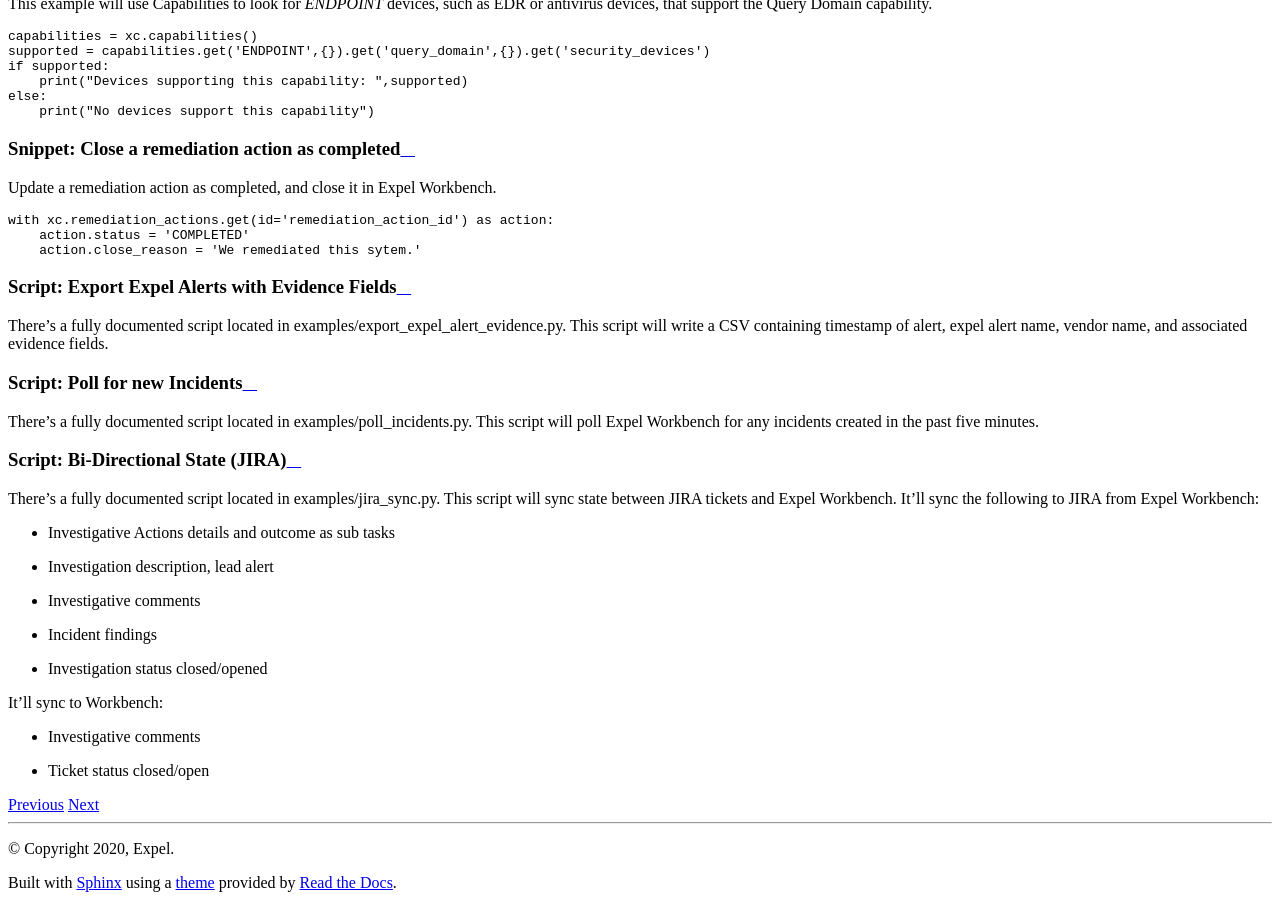
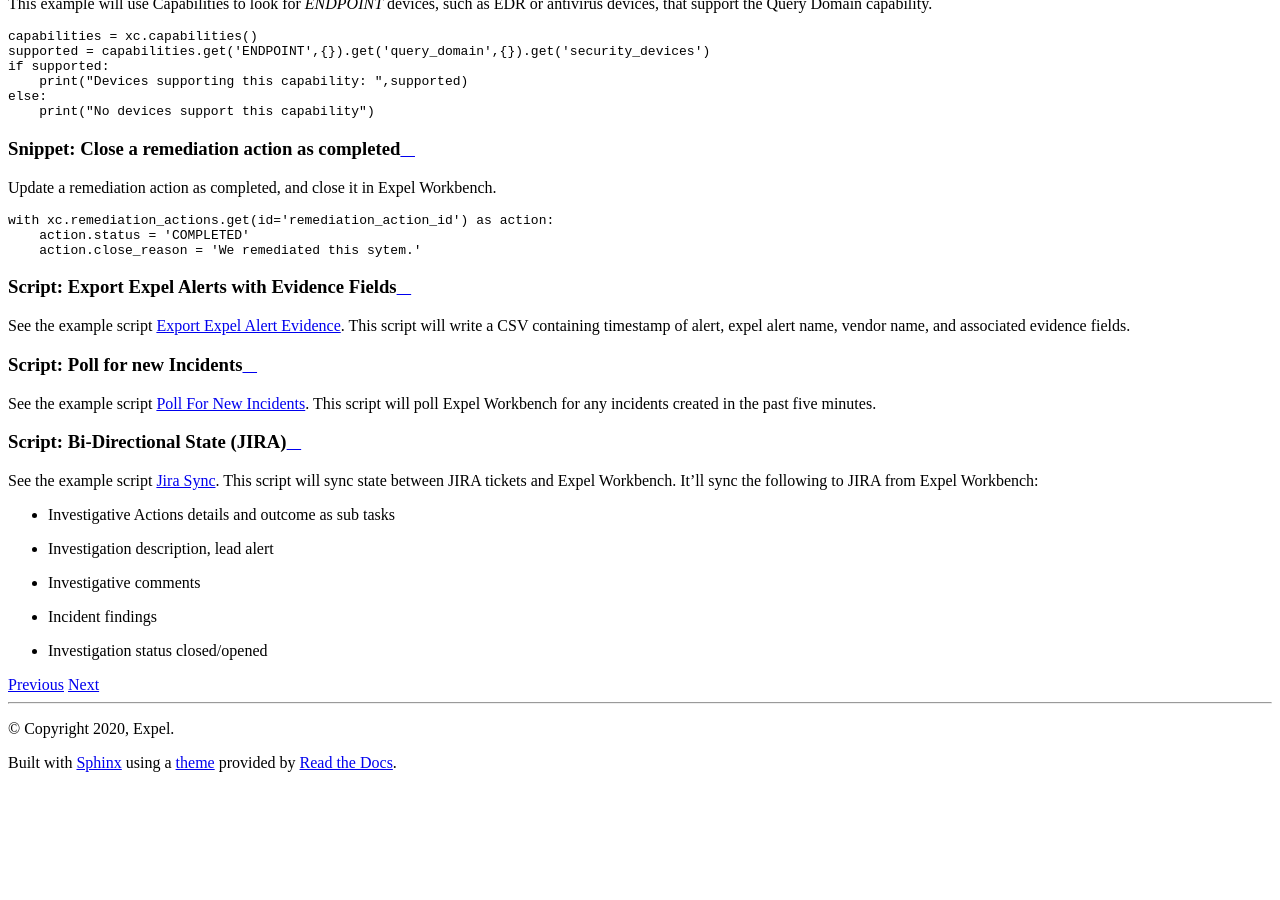
Before and after one commit to expel-io/pyexclient, a Sphinx documentation site: the page built from docs/examples/use_cases.rst, in a window 1280 px wide and 900 px high, scrolled down 4933 px. Built offline with Sphinx 7.4.7 and the Read the Docs theme 2.0.0, drawn with Linux system fonts in a browser that asks for light colours; after the commit the page ends 5713 px from its top, so only the background shows below that; some of the changed text lies outside the part shown.

Commit message:
link to example files

```diff
--- a/docs/examples/use_cases.rst
+++ b/docs/examples/use_cases.rst
@@ -33,7 +33,7 @@ To authenticate with an api key:
 Snippet: List all open remediation actions
 ------------------------------------------
 
-Sometimes it can be useful to review all open remediation actions. This is a snippet of examples/open_remediation_actions.py will list all remediation actions
+Sometimes it can be useful to review all open remediation actions. This is a snippet of `Open Remediation Actions <https://github.com/expel-io/pyexclient/blob/master/examples/open_remediation_actions.py>`_ will list all remediation actions
 that are not currently completed or closed. You can optionally specifiy a date range to scope the search too.
 
 .. literalinclude:: ../../examples/open_remediation_actions.py
@@ -348,27 +348,22 @@ Update a remediation action as completed, and close it in Expel Workbench.
 
 Script: Export Expel Alerts with Evidence Fields
 --------------------------------------------------
-There’s a fully documented script located in examples/export_expel_alert_evidence.py. This script will write a CSV containing timestamp of alert, expel alert name, vendor name,  and associated evidence fields.
+See the example script `Export Expel Alert Evidence <https://github.com/expel-io/pyexclient/blob/master/examples/export_expel_alert_evidence.py>`_. This script will write a CSV containing timestamp of alert, expel alert name, vendor name,  and associated evidence fields.
 
 .. _script poll for ransomware:
 
 Script: Poll for new Incidents
 -------------------------------------
-There’s a fully documented script located in examples/poll_incidents.py. This script will poll Expel Workbench for any incidents created in the past five minutes.
+See the example script `Poll For New Incidents <https://github.com/expel-io/pyexclient/blob/master/examples/poll_incidents.py>`_. This script will poll Expel Workbench for any incidents created in the past five minutes.
 
 .. _script bidirectional jira:
 
 Script: Bi-Directional State (JIRA)
 -----------------------------------
-There’s a fully documented script located in examples/jira_sync.py. This script will sync state between JIRA tickets and Expel Workbench. It’ll sync the following to JIRA from Expel Workbench:
+See the example script `Jira Sync <https://github.com/expel-io/pyexclient/blob/master/examples/jira_sync.py>`_. This script will sync state between JIRA tickets and Expel Workbench. It’ll sync the following to JIRA from Expel Workbench:
 
 * Investigative Actions details and outcome as sub tasks
 * Investigation description, lead alert
 * Investigative comments
 * Incident findings
 * Investigation status closed/opened
-
-It’ll sync to Workbench:
-
-* Investigative comments
-* Ticket status closed/open
```
